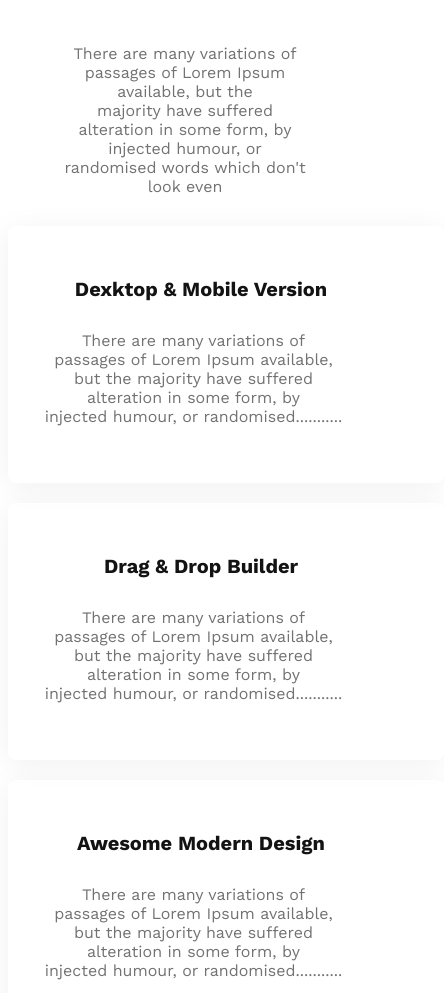
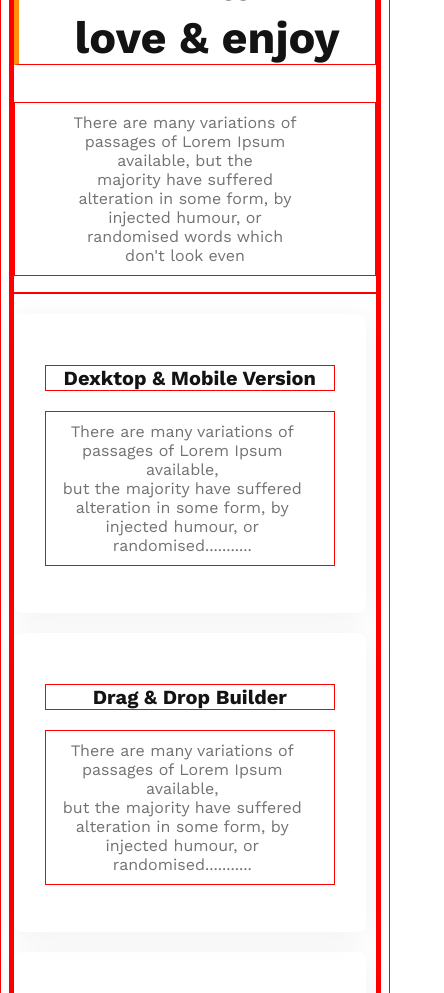
Before and after one commit to Soroneka/g3-architect-website-final-01-, a plain HTML site: page index.html in a window 390 px wide. Shown: the part 2422-3415 px from the top of the page, 444 px wide, since content can reach past the window. Drawn offline with nearby package versions, Linux system fonts and the light colour scheme.

Commit message:
added the next step

```diff
--- a/style.css
+++ b/style.css
@@ -147,6 +147,9 @@ main > section{
     font-size: 10px;
     font-weight: 400px;
     gap: 1px;
+}
+*{
+
 }
 
 
@@ -302,7 +305,8 @@ main > section{
     }
     .box-design{
         grid-template-columns: repeat(1,1fr);
-        margin: 20px 80px;
+        margin: 20px 72px;
+
 
 
     }
@@ -320,8 +324,10 @@ main > section{
         flex-direction: column;
     }
     .similar{
-        width: 100%;
+        width: 80%;
         text-align: center;
+
+
 
     }
     .img5{
@@ -332,11 +338,11 @@ main > section{
         margin: 10px auto;
     }
     .dark-3{
-        padding: 10px 70px 10px 5px;
+        padding: 10px 20px 10px 5px;
 
     }
     .dark-1{
-        margin-right: 50px;
+        text-align: center;
     }
     .next{
         padding: 10px 70px 10px 50px ;
@@ -352,7 +358,13 @@ main > section{
 
     .header-sub-title{
         padding: 2px 20px 2px 20px;
+
+
     }
+    *{
+        border: 1px solid red;
+    }
+
 
 
 
@@ -384,4 +396,5 @@ main > section{
 
 
 
+
   }
```
